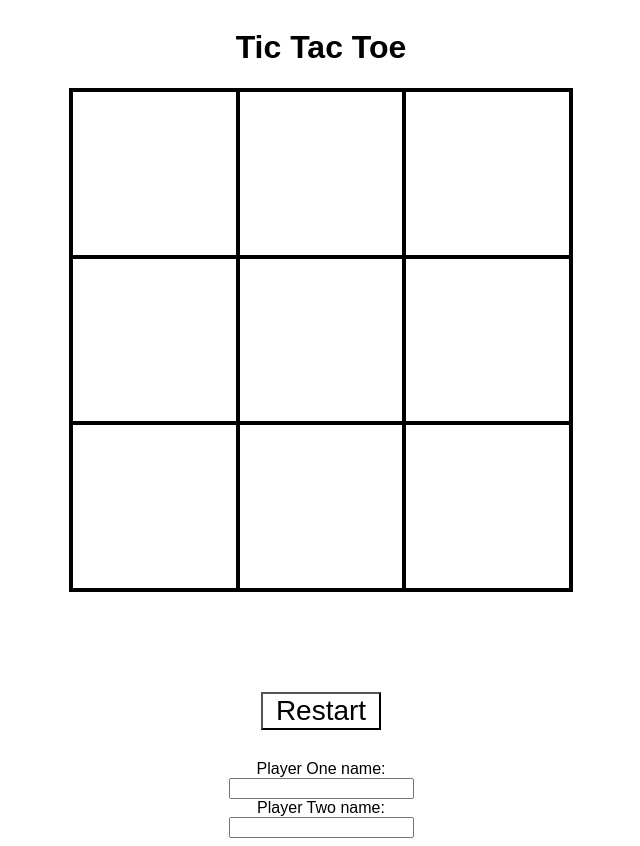
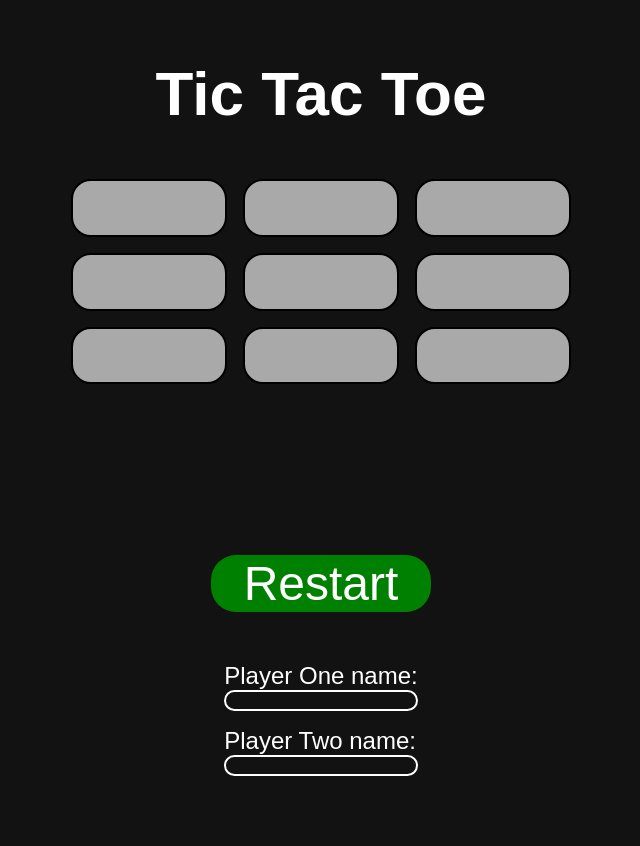
Before and after one commit to kubi3r/tic-tac-toe, a plain HTML site: page index.html in a window 1280 px wide. Both pictures are taken after a click on the button "Start". Shown: the whole page, without its empty margins (319-959 px from the left). After the commit the page ends 800 px from the top, so only its background shows below. Drawn offline with Linux system fonts and the light colour scheme.

Commit message:
Some styling

```diff
--- a/index.html
+++ b/index.html
@@ -13,9 +13,12 @@
     <div class="result"></div>
     <button>Start</button>
 
-    <label for="">Player One name:</label>
-    <input type="text" class="player-one">
-    <label for="">Player Two name:</label>
-    <input type="text" class="player-two">
+    <div class="name">
+        <label for="">Player One name:</label>
+        <input type="text" class="player-one">
+        <label for="">Player Two name:</label>
+        <input type="text" class="player-two">
+    </div>
+
 </body>
 </html>
--- a/script.js
+++ b/script.js
@@ -106,6 +106,8 @@ document.querySelector('.board').addEventListener('click', (event) => {
         return
     }
 
+    event.target.classList.remove('hover')
+
     turn.play(x, y)
     displayController.update(gameboard.getBoard())
 
@@ -130,6 +132,7 @@ document.querySelector('.board').addEventListener('click', (event) => {
 })
 
 document.querySelector('button').addEventListener('click', (event) => {
+    document.querySelector('.board').style.border = 'none'
     game.reset()
     turn = p1
 
--- a/styles.css
+++ b/styles.css
@@ -4,19 +4,24 @@ body {
     flex-direction: column;
     align-items: center;
     box-sizing: border-box;
+    background-color: #121212;
+    color: white;
+    height: 98vh;
 }
 
 .board {
     height: 500px;
     width: 500px;
-    border: 2px solid black;
+    border: 2px solid white;
     display: flex;
     flex-direction: column;
+    gap: 16px;
 }
 
 .layer {
     flex: 1;
     display: flex;
+    gap: 16px;
 }
 
 .cell {
@@ -26,24 +31,56 @@ body {
     font-size: 128px;
     text-align: center;
     user-select: none;
-    cursor: pointer
+    cursor: pointer;
+    background-color: darkgray;
+    border-radius: 20px;
+    color: white;
+}
+
+.cell:hover {
+    background-color: gray;
 }
 
 .result {
-    margin: 25px;
+    margin: 50px;
     font-weight: bold;
-    font-size: 36px;
+    font-size: 48px;
     height: 50px;
 }
 
 button {
-    background-color: white;
-    font-size: 28px;
-    width: 120px;
+    background-color: green;
+    color: white;
+    font-size: 48px;
+    border-radius: 25px;
+    width: 220px;
+    margin: 50px;
+    border: none;
     cursor: pointer;
-    margin-bottom: 30px;
 }
 
 button:hover {
-    background-color: whitesmoke;
+    background-color: darkgreen;
 }
+
+.name {
+    display: flex;
+    flex-direction: column;
+}
+
+h1 {
+    margin: 50px;
+    font-size: 62px;
+}
+
+label {
+    font-size: 24px;
+}
+
+input {
+    background-color: #121212;
+    border: 2px solid white;
+    margin-bottom: 16px;
+    border-radius: 15px;
+    color: white;
+}
```
